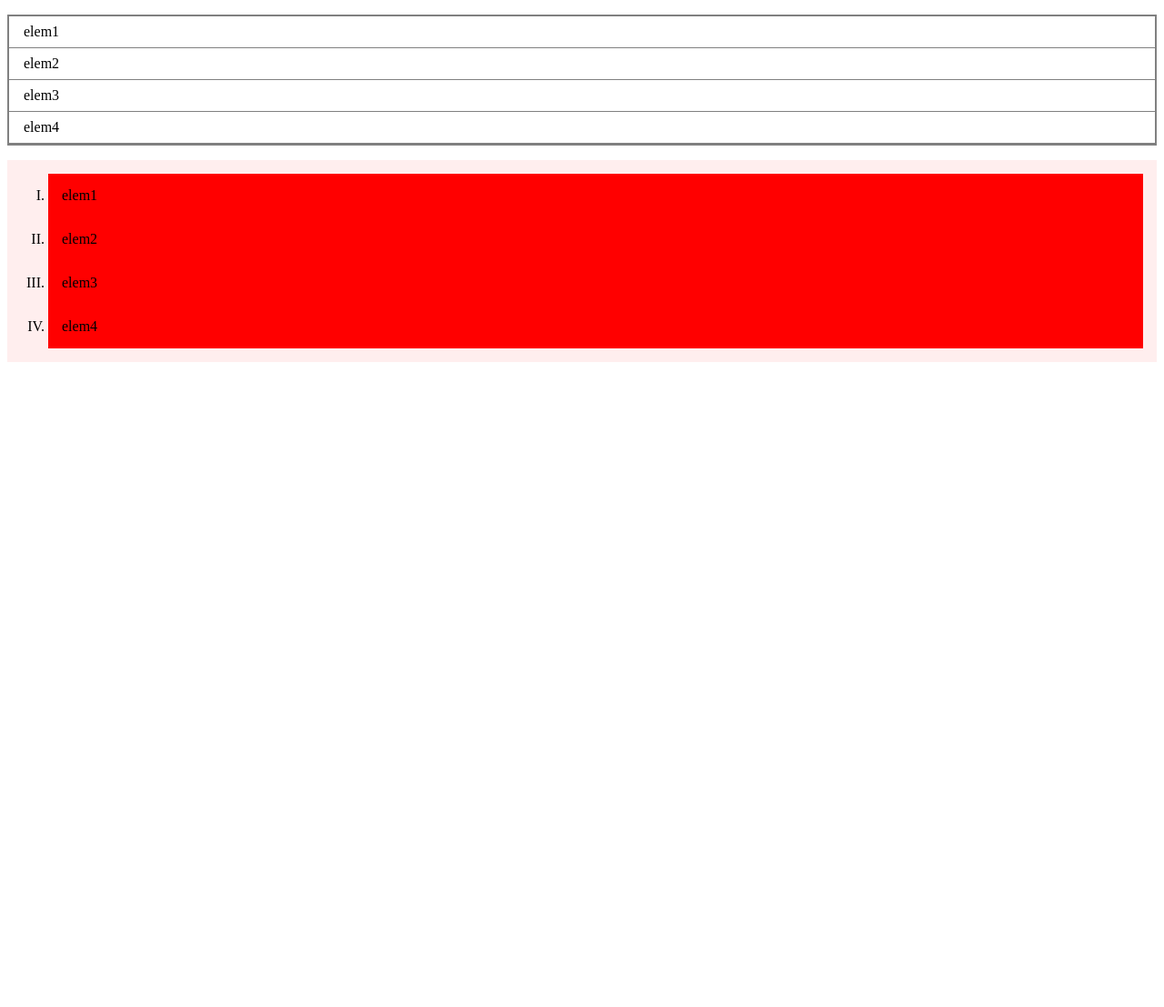
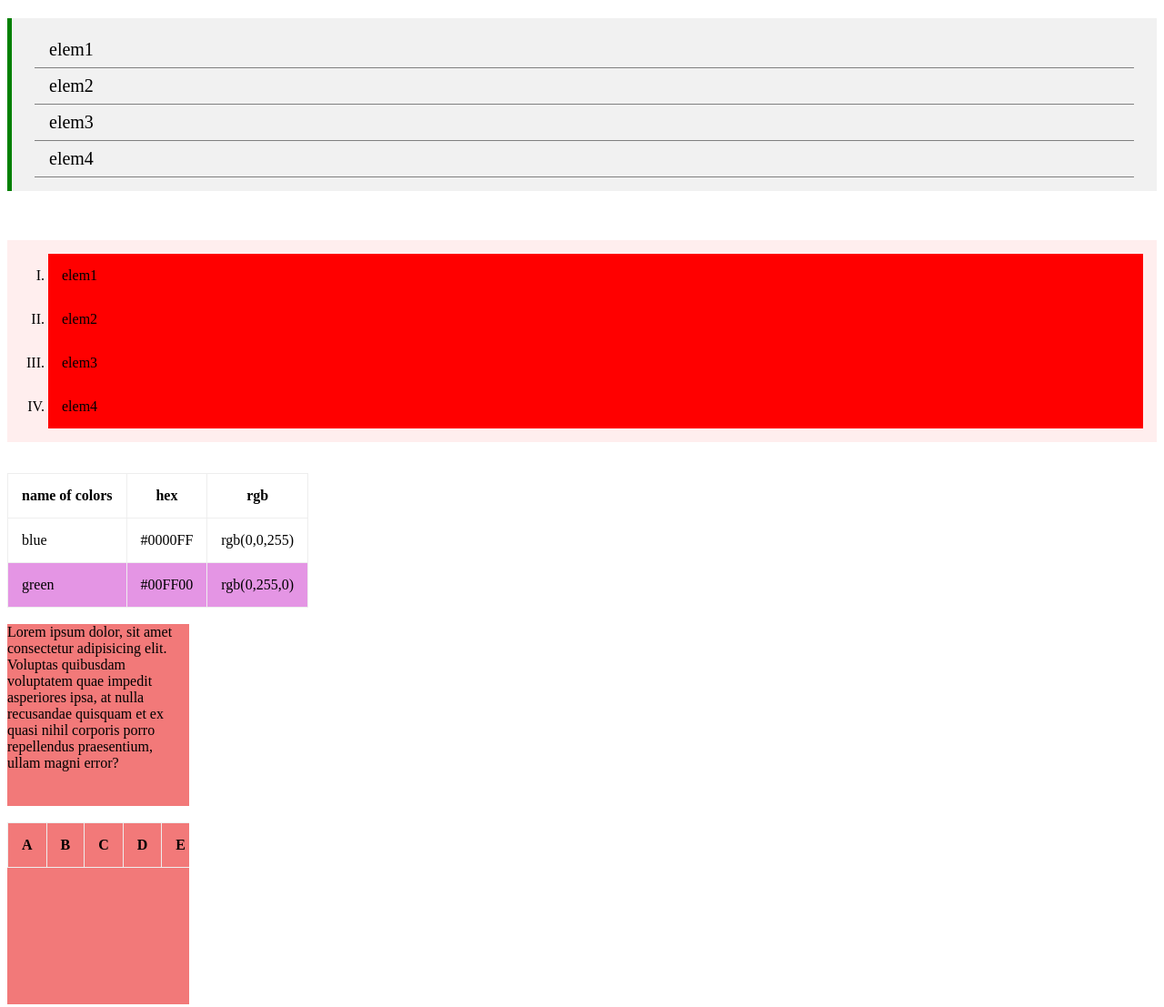
Before and after one commit to mart493/webandvanced, a plain HTML site: page lesson13/index.html in a window 1280 px wide. Shown: the whole page at 91% size. Before the commit the page ends 800 px from the top, so only its background shows below. Drawn offline with Linux system fonts and the light colour scheme.

Commit message:
Lesson13

```diff
--- a/lesson13/index.html
+++ b/lesson13/index.html
@@ -13,11 +13,58 @@
         <li>elem3</li>
         <li>elem4</li>
     </ul>
+
+    <br>
     <ol>
         <li>elem1</li>
         <li>elem2</li>
         <li>elem3</li>
         <li>elem4</li>
     </ol>
+    <br>
+    <table>
+        <thead>
+            <tr>
+                <th>name of colors</th>
+                <th>hex</th>
+                <th>rgb</th>
+            </tr>
+        </thead>
+        <tbody>
+            <tr>
+                <td>blue</td>
+                <td>#0000FF </td>
+                <td>rgb(0,0,255)</td>
+            </tr>
+
+            <tr>
+                <td>green</td>
+                <td>#00FF00</td>
+                <td>rgb(0,255,0)</td>
+            </tr>
+        </tbody>
+    </table>
+    <br>
+    <div>Lorem ipsum dolor, sit amet consectetur
+        adipisicing elit. Voluptas quibusdam voluptatem quae impedit asperiores ipsa,
+         at nulla recusandae quisquam et ex quasi nihil corporis porro repellendus
+          praesentium, ullam magni error?</div>
+    <br>
+
+    <div>
+        <table>
+            <tr>
+                <th>A</th>
+                <th>B</th>
+                <th>C</th>
+                <th>D</th>
+                <th>E</th>
+                <th>F</th>
+                <th>G</th>
+            </tr>
+
+            <tr></tr>
+        </table>
+    </div>
 </body>
 </html>
--- a/lesson13/style.css
+++ b/lesson13/style.css
@@ -1,7 +1,9 @@
 ul{
     list-style-type: none;
-    padding: 0;
-    border: 2px solid grey;
+    padding: 15px 25px;
+    border-left: 5px solid green;
+    font-size: 20px;
+    background-color: #f1f1f1;
 }
 ol{
     list-style-type: upper-roman;
@@ -18,3 +20,24 @@ ul li{
     padding: 8px 16px;
     border-bottom: 1px solid grey;
 }
+table{
+    border-collapse: collapse;
+}
+td,th{
+    padding: 15px;
+    border: 1px solid #eee;
+}
+
+tbody tr:nth-child(even){
+    background-color: #ff33cc;
+}
+
+tbody tr:nth-child(even){
+    background-color: #e495e4;
+}
+div{
+    overflow: scroll;
+    background-color: #f27979;
+    width: 200px;
+    height: 200px;
+}
```
